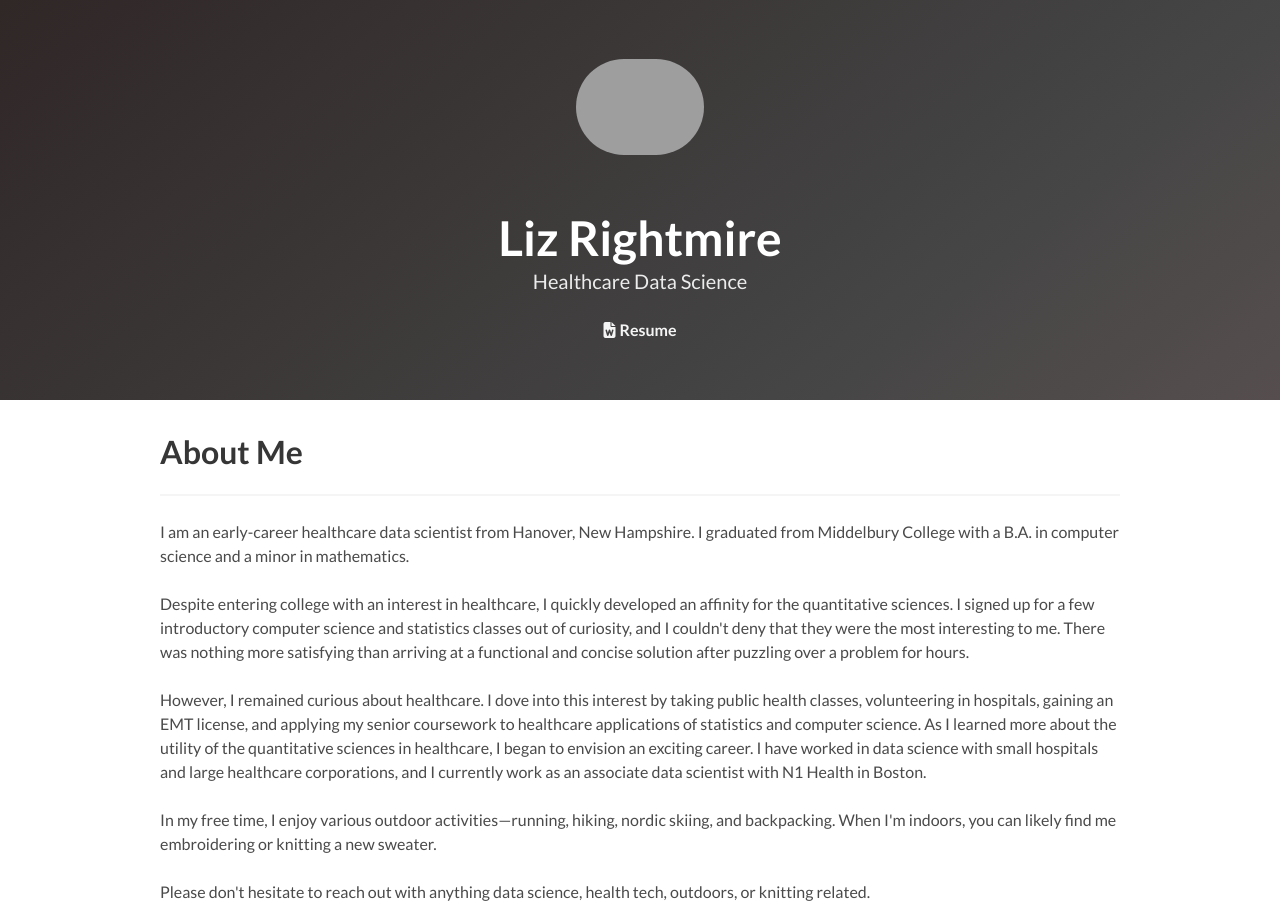
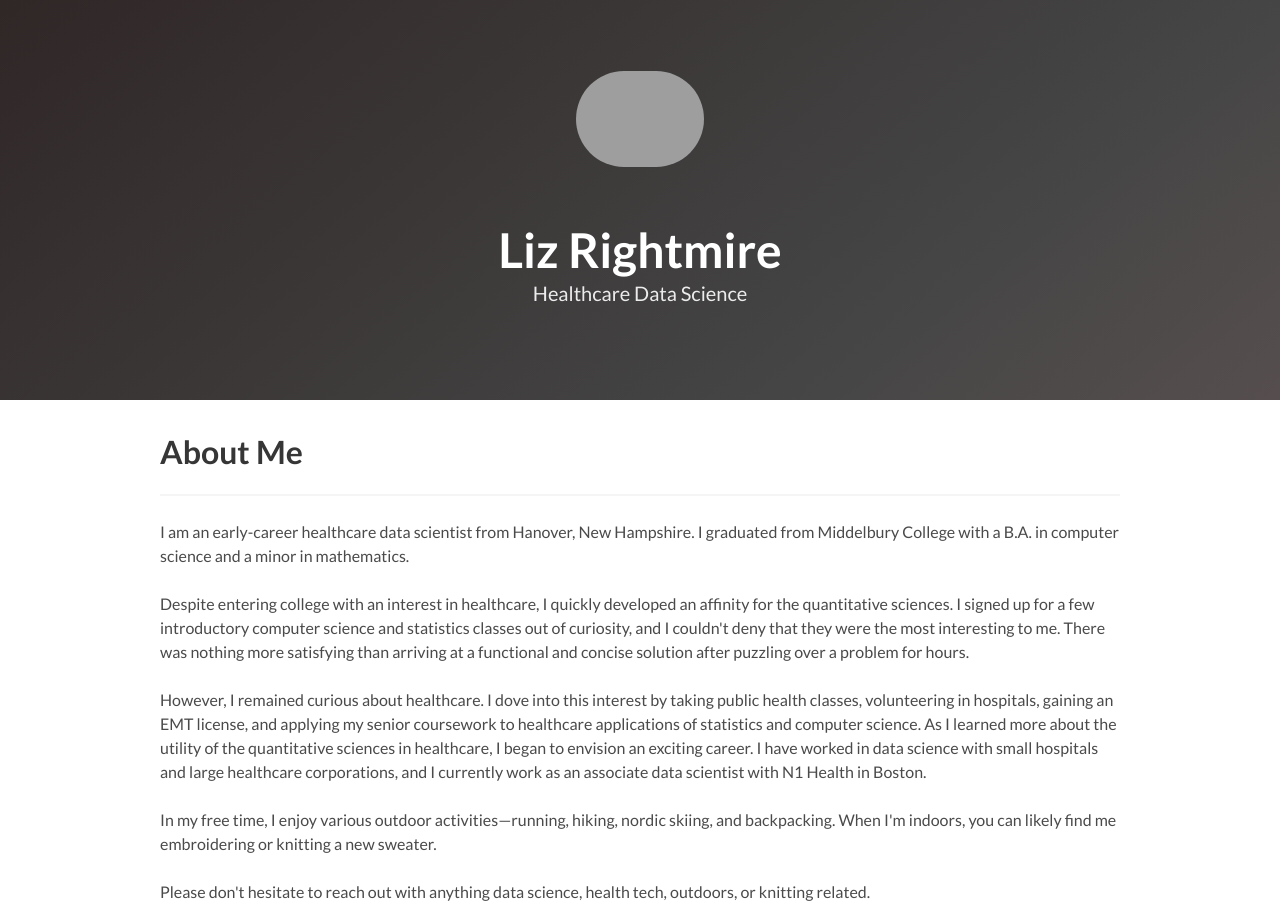
Before and after one commit to leftmire/leftmire.github.io, a plain HTML site: page docs/index.html in a window 1280 px wide. Shown: the top 907 px of the page. Drawn offline with Linux system fonts and the light colour scheme; grey boxes are pictures that could not be loaded.

Commit message:
remove resume for now

```diff
--- a/docs/index.html
+++ b/docs/index.html
@@ -28,9 +28,9 @@
               Healthcare Data Science
             </h2>
             <p>
-              <a href="docs/LizRightmire_Resume.pdf" class="icon has-text-light", target="_blank">
+              <!-- <a href="docs/LizRightmire_Resume.pdf" class="icon has-text-light", target="_blank">
                 <i class="fas fa-file-word"></i> <strong>Resume</strong>
-              </a>
+              </a> -->
             </p>
           </div>
         </div>
```
